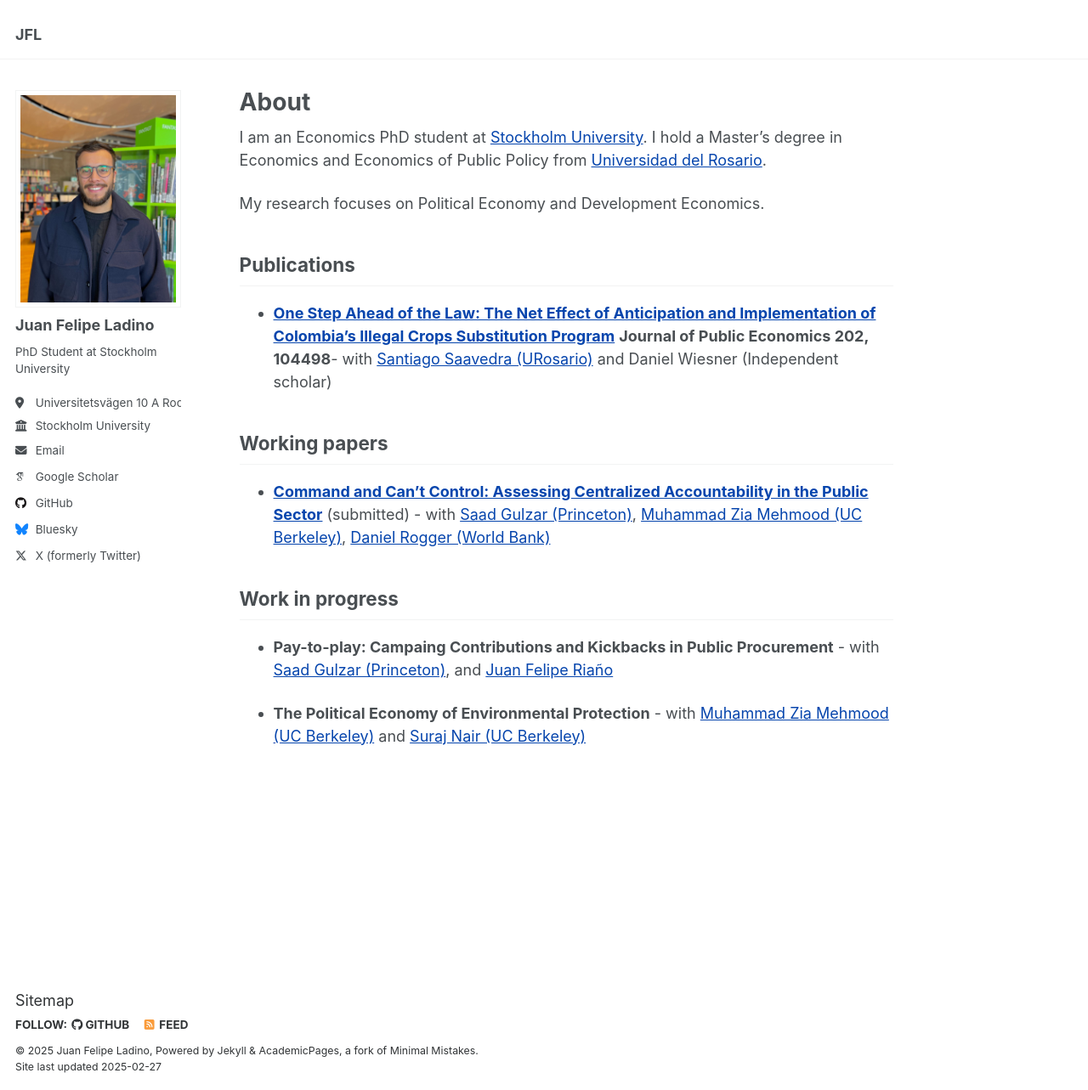
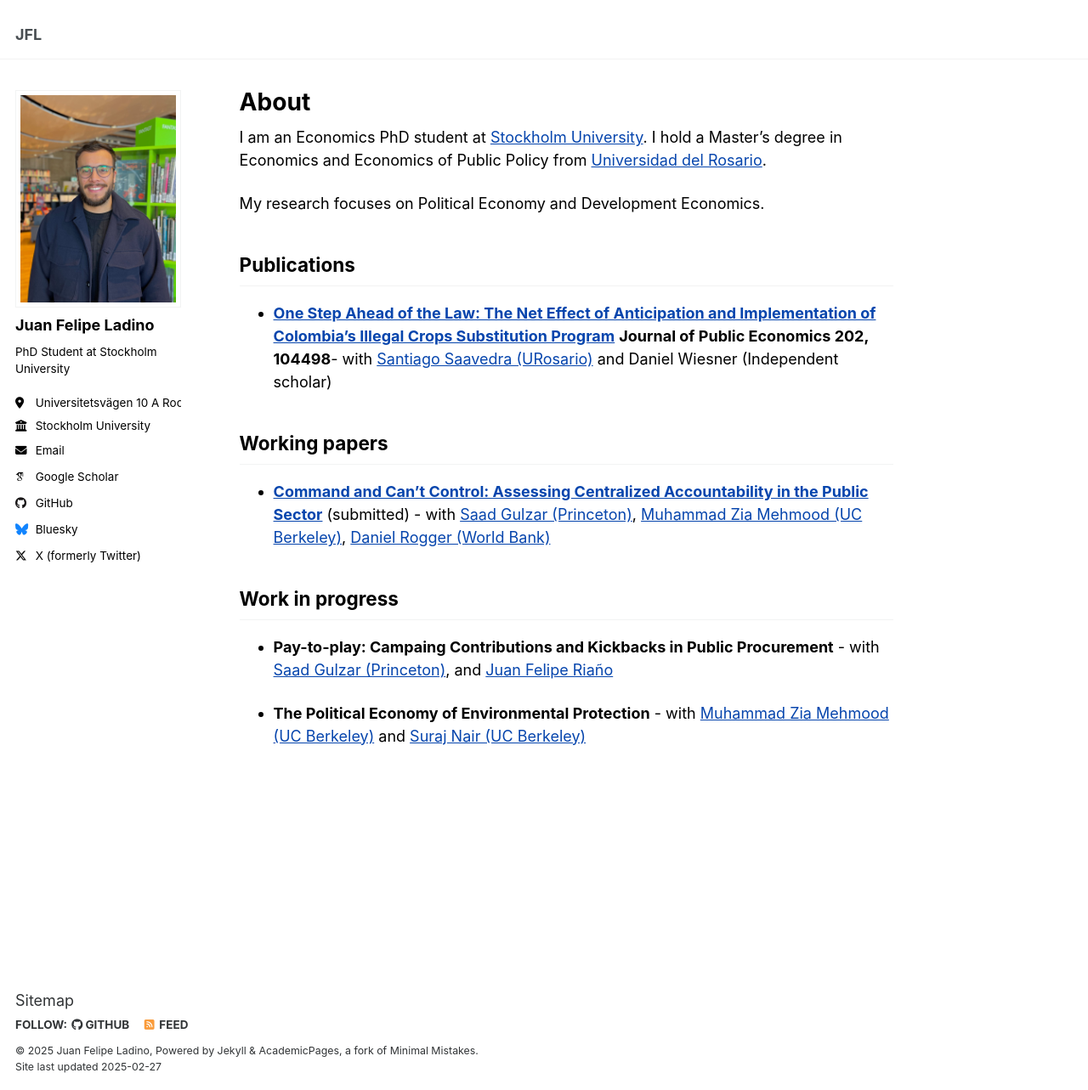
Before and after one commit to juanfladino/juanfladino.github.io, a Jekyll site: the page built from _pages/about.md, in a window 1280 px wide and 1283 px high. Shown: the whole window at 85% size. Built offline with Jekyll 4.4.1, drawn with Linux system fonts in a browser that asks for light colours; some web fonts are replaced.

Commit message:
Update _default.scss

```diff
--- a/_sass/theme/_default.scss
+++ b/_sass/theme/_default.scss
@@ -41,7 +41,7 @@ $sidebar-screen-min-width   : 1024px;
     --global-link-color-visited         : mix(#fff, #0645AD, 25%);
     --global-masthead-link-color        : #{$dark-gray};
     --global-masthead-link-color-hover  : mix(#000, #{$gray}, 25%);
-    --global-text-color                 : #{$dark-gray};
+    --global-text-color                 : #{$black};
     --global-text-color-light           : #{$darker-gray};
     --global-thead-color                : #{$lighter-gray};
 }
```
